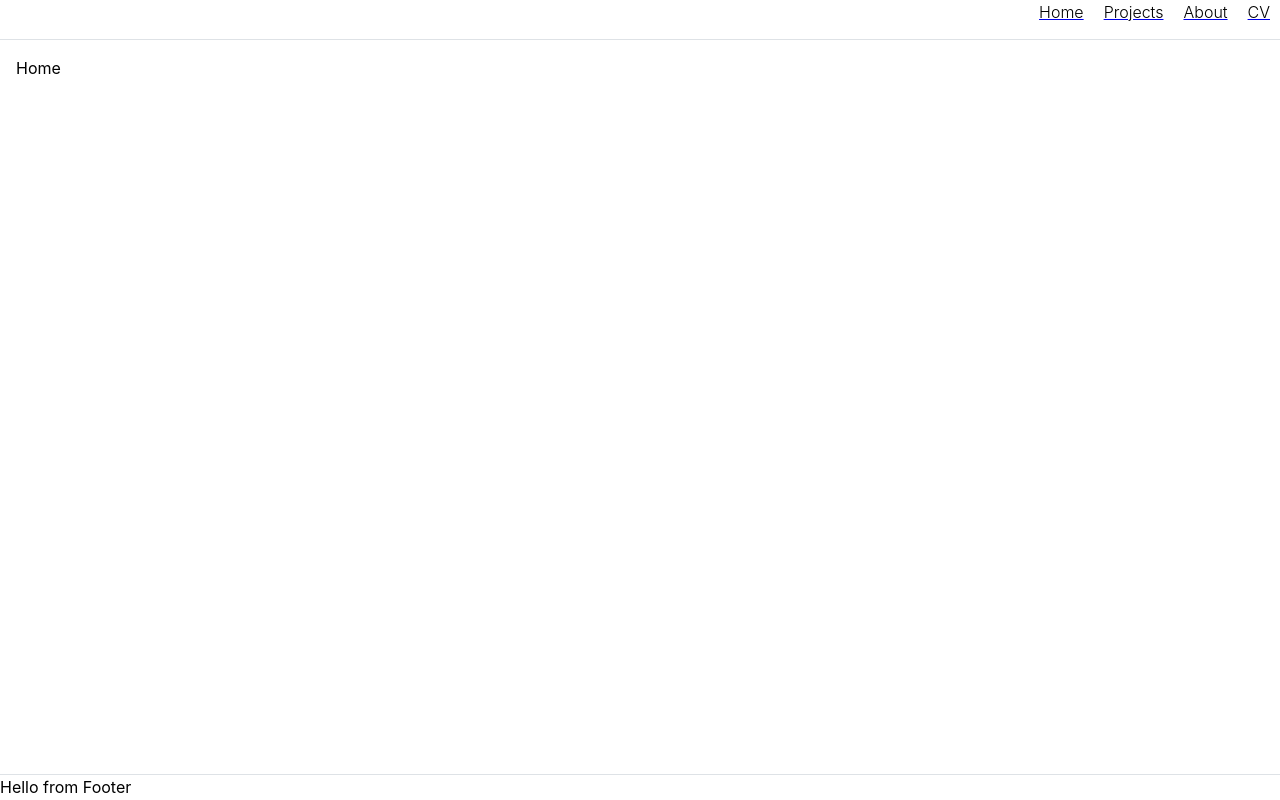
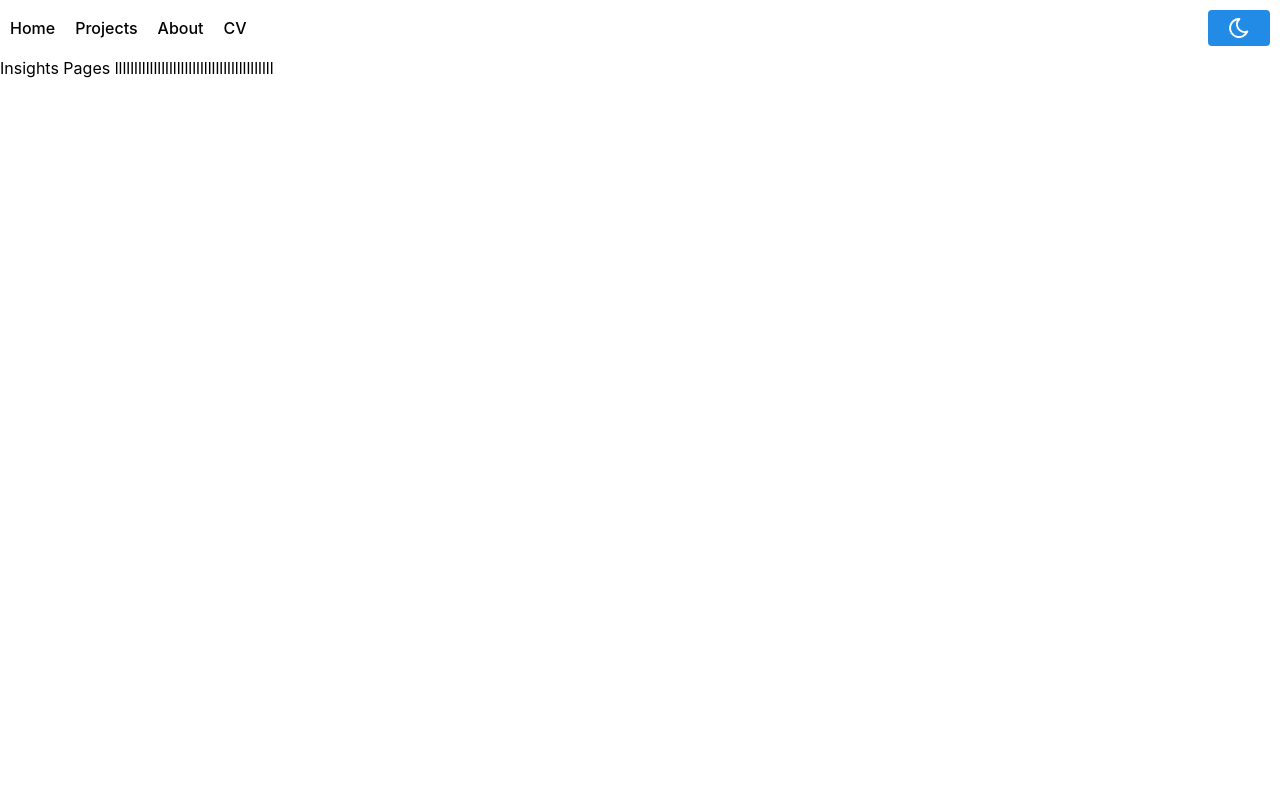
Before and after one commit to lukeac123/my-profile, a Next.js app: page /1 in a window 1280 px wide. Built offline with nearby package versions, Linux system fonts and the light colour scheme.

Commit message:
add layout to app header - sort out ssr on layout and dceide if it's worth using appShell component

```diff
--- a/app/[insights]/layout.tsx
+++ /dev/null
@@ -1,63 +0,0 @@
-"use client";
-import "@mantine/core/styles.css";
-import React from "react";
-import { MantineProvider, ColorSchemeScript, Flex, Text } from "@mantine/core";
-import Link from "next/link";
-import { theme } from "../../theme";
-import { AppShell } from "@mantine/core";
-
-const links = [
-  { id: "Home", link: "./" },
-  { id: "Projects", link: "./projects" },
-  { id: "About", link: "./about" },
-  { id: "CV", link: "./cv" },
-];
-
-export default function InsightsLayout({ children }: { children: any }) {
-  return (
-    <html lang="en">
-      <head>
-        <meta
-          name="viewport"
-          content="minimum-scale=1, initial-scale=1, width=device-width, user-scalable=no"
-        />
-      </head>
-      <body>
-        <MantineProvider theme={theme}>
-          <AppShell
-            header={{ height: 40 }}
-            padding="md"
-            style={{ width: "100%" }}
-          >
-            <AppShell.Header>
-              <Flex
-                direction={"row"}
-                gap={"lg"}
-                justify={"flex-end"}
-                align={"flex-end"}
-                style={{ paddingRight: "10px" }}
-              >
-                {links.map((link) => {
-                  return (
-                    <Link href={link.link}>
-                      <Text
-                        size="l"
-                        fw={300}
-                        style={{ color: "black", textDecoration: "none" }}
-                      >
-                        {link.id}
-                      </Text>
-                    </Link>
-                  );
-                })}
-              </Flex>
-            </AppShell.Header>
-            <AppShell.Main>{children}</AppShell.Main>
-
-            <AppShell.Footer> Hello from Footer </AppShell.Footer>
-          </AppShell>
-        </MantineProvider>
-      </body>
-    </html>
-  );
-}
--- a/app/[insights]/page.tsx
+++ b/app/[insights]/page.tsx
@@ -1,6 +1,3 @@
-"use client";
-import { Stack } from "@mantine/core";
-
 export default function InsightsPage() {
-  return <div> Home </div>;
+  return <div> Insights Pages lllllllllllllllllllllllllllllllllllllllll </div>;
 }
--- a/app/layout.tsx
+++ b/app/layout.tsx
@@ -1,14 +1,22 @@
 "use client";
 import "@mantine/core/styles.css";
 import React from "react";
-import { MantineProvider, ColorSchemeScript } from "@mantine/core";
-import { theme } from "../theme";
+import { Providers } from "./providers";
+import { ColorSchemeScript } from "@mantine/core";
+import "@mantine/core/styles.css";
+import { AppShell } from "@mantine/core";
+import { AppHeader } from "../components/AppHeader";
+import { useColorScheme } from "@mantine/hooks";
 
 // export const metadata = {
 //   title: "Luke Atkinson-Coyle",
 // };
 
+// const mode = useColorScheme();
+// console.log(mode);
+
 export default function RootLayout({ children }: { children: any }) {
+  console.log(children);
   return (
     <html lang="en">
       <head>
@@ -20,7 +28,15 @@ export default function RootLayout({ children }: { children: any }) {
         />
       </head>
       <body>
-        <MantineProvider theme={theme}>{children}</MantineProvider>
+        <Providers>
+          <AppShell>
+            {/* <AppShell.Header p="sm"> */}
+            <AppHeader />
+            {/* </AppShell.Header> */}
+            {/* <AppShell.Main>{children}</AppShell.Main> */}
+            {children}
+          </AppShell>
+        </Providers>
       </body>
     </html>
   );
--- /dev/null
+++ b/app/providers.tsx
@@ -0,0 +1,13 @@
+import { MantineProvider } from "@mantine/core";
+import { theme } from "../theme";
+import "@mantine/core/styles.css";
+
+const mode = "light";
+
+export const Providers = ({ children }) => {
+  return (
+    <MantineProvider theme={theme} defaultColorScheme={mode}>
+      {children}
+    </MantineProvider>
+  );
+};
--- /dev/null
+++ b/components/AppHeader/AppHeader.component.css
@@ -0,0 +1,7 @@
+.root{
+    padding: 10px
+}
+
+.nav{
+    flex-grow: 1
+}
--- /dev/null
+++ b/components/AppHeader/AppHeader.tsx
@@ -0,0 +1,39 @@
+import { Flex, Text, Button } from "@mantine/core";
+import { IconSun, IconMoon } from "@tabler/icons-react";
+import Link from "next/link";
+import { useColorScheme } from "@mantine/hooks";
+import "./AppHeader.component.css";
+
+const links = [
+  { id: "Home", link: "./" },
+  { id: "Projects", link: "./projects" },
+  { id: "About", link: "./about" },
+  { id: "CV", link: "./cv" },
+];
+
+export const AppHeader = () => {
+  const mode = useColorScheme();
+  console.log(mode);
+
+  return (
+    <Flex className={"root"}>
+      <Flex align="center" direction="row" gap="lg" className={"nav"}>
+        {links.map((link) => {
+          return (
+            <Link
+              href={link.link}
+              style={{ color: "black", textDecoration: "none" }}
+            >
+              <Text size="l" fw={500}>
+                {link.id}
+              </Text>
+            </Link>
+          );
+        })}
+      </Flex>
+      <Flex justify="end" direction="row">
+        <Button>{mode === "dark" ? <IconSun /> : <IconMoon />}</Button>
+      </Flex>
+    </Flex>
+  );
+};
--- /dev/null
+++ b/components/AppHeader/index.ts
@@ -0,0 +1 @@
+export * from "./AppHeader";
--- a/components/Card/Card.tsx
+++ b/components/Card/Card.tsx
@@ -1,9 +1,9 @@
-import { Flex, Text } from "@mantine/core";
-import Image from "next/image";
+import { Flex, Text, Image } from "@mantine/core";
+// import Image from "next/image";
 
 const Card = () => {
   return (
-    <Flex direction={"row"} style={{ width: "50%" }}>
+    <Flex direction={"row"} style={{ width: "30%" }}>
       <Flex direction={"column"}>
         <Image
           src={
--- a/package.json
+++ b/package.json
@@ -11,6 +11,7 @@
   "dependencies": {
     "@mantine/core": "7.1.0",
     "@mantine/hooks": "7.1.0",
+    "@tabler/icons-react": "^2.38.0",
     "next": "13.4.4",
     "react": "18.2.0",
     "react-dom": "18.2.0"
--- a/theme.ts
+++ b/theme.ts
@@ -1,7 +1,7 @@
 "use client";
-
 import { createTheme } from "@mantine/core";
 
 export const theme = createTheme({
-  /* Put your mantine theme override here */
+  defaultRadius: 4,
+  // black: "pink",
 });
```
Also changed, not shown: app/page.tsx (+56 -81 lines), 2 other files (tests, documents, lock files or other folders).
